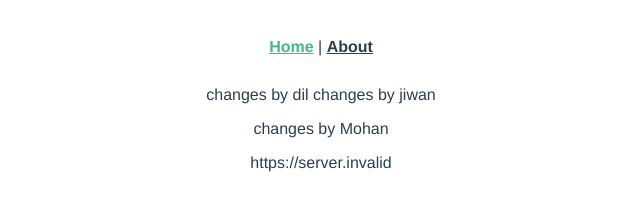
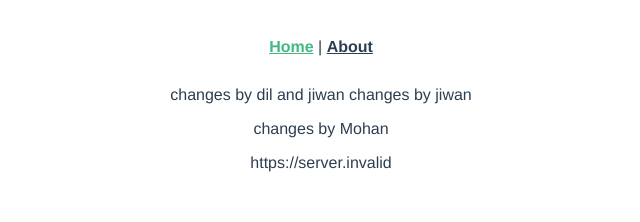
Before and after one commit to jiwantmg/avlekh-ui, a Vue app: page / in a window 1280 px wide. Shown: the top 222 px of the page, without its empty margins (319-959 px from the left). Built offline with nearby package versions, Linux system fonts and the light colour scheme; no server answers.

Commit message:
dill and jiwan changes

```diff
--- a/src/views/Home.vue
+++ b/src/views/Home.vue
@@ -1,6 +1,6 @@
 <template>
   <div class="home">
-    changes by dil
+    changes by dil and jiwan
     changes by jiwan
     <p>changes by Mohan </p>
     {{ appName }}
```
